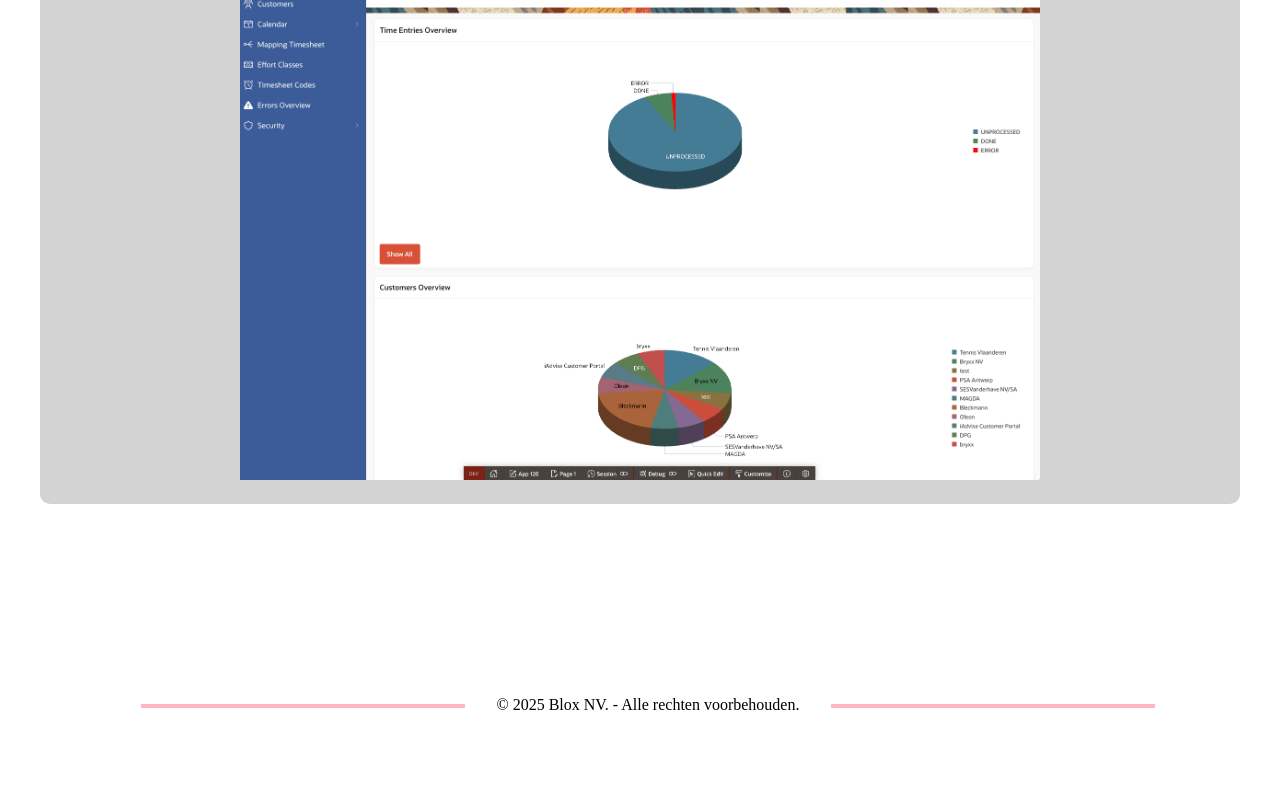
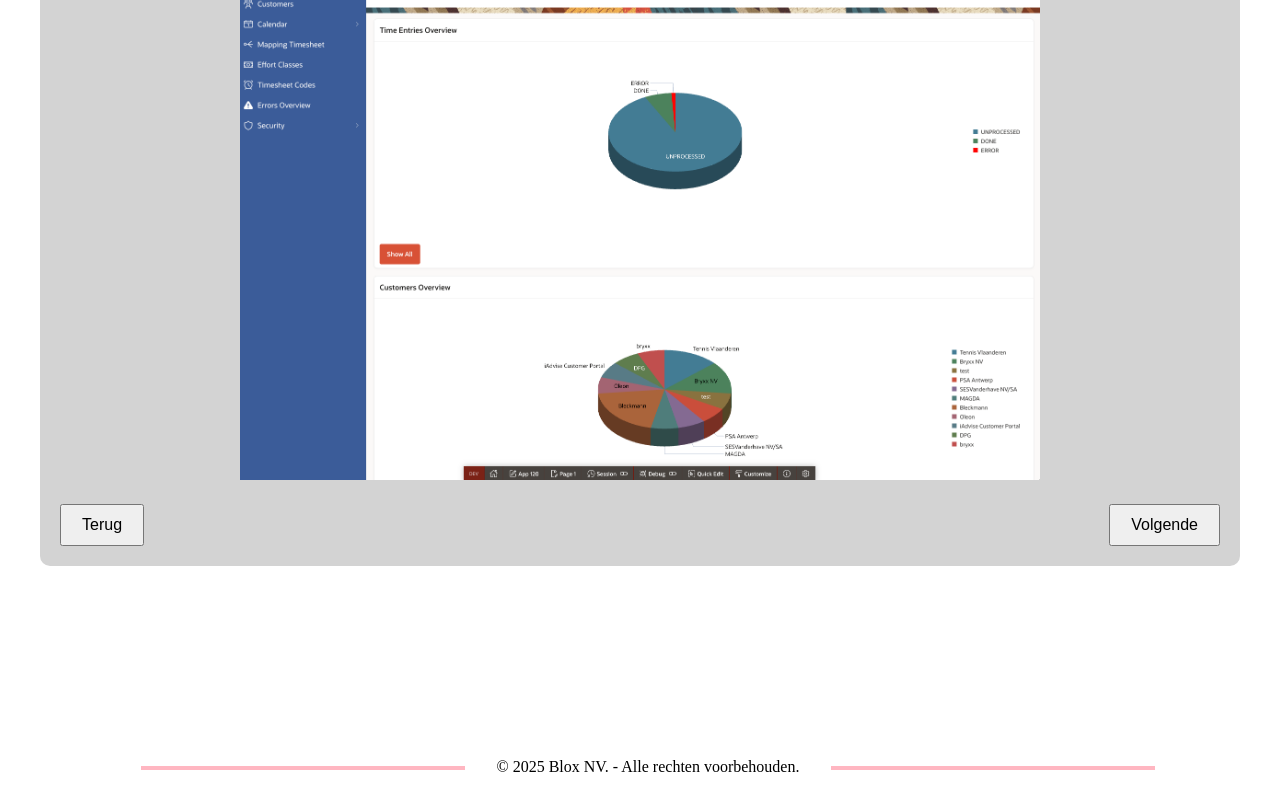
Before and after one commit to DenzelAP/Blogpost, a Next.js app: page /blogs/week-1 in a window 1280 px wide. Shown: the part 569-1369 px from the top of the page. Before the commit the page ends 1307 px from the top, so only its background shows below. Built offline with nearby package versions, Linux system fonts and the light colour scheme.

Commit message:
extra styling enhancements

```diff
--- a/src/pages/blogs/[id].tsx
+++ b/src/pages/blogs/[id].tsx
@@ -24,6 +24,20 @@ const BlogPage = () => {
     return () => clearInterval(interval); // Cleanup interval on component unmount
   }, [images.length]);
 
+  const handleNext = () => {
+    const nextId = parseInt(id as string) + 1;
+    if (nextId <= 16) {
+      router.push(`/blogs/${nextId}`);
+    }
+  };
+
+  const handlePrevious = () => {
+    const prevId = parseInt(id as string) - 1;
+    if (prevId >= 1) {
+      router.push(`/blogs/${prevId}`);
+    }
+  };
+
   if (!blog) {
     return <p>Blog niet gevonden!</p>;
   }
@@ -42,6 +56,22 @@ const BlogPage = () => {
             className={styles.blogImage}
           />
         </div>
+        <div className={styles.navigationButtons}>
+          <button
+            onClick={handlePrevious}
+            disabled={parseInt(id as string) === 1}
+            className={styles.navButton}
+          >
+            Terug
+          </button>
+          <button
+            onClick={handleNext}
+            disabled={parseInt(id as string) === 16}
+            className={styles.navButton}
+          >
+            Volgende
+          </button>
+        </div>
       </div>
     </div>
   );
--- a/src/styles/BlogPage.module.css
+++ b/src/styles/BlogPage.module.css
@@ -34,3 +34,20 @@
   margin-top: 20px;
   text-align: center;
 }
+
+.navigationButtons {
+  display: flex;
+  justify-content: space-between;
+  margin-top: 20px;
+}
+
+.navButton {
+  padding: 10px 20px;
+  font-size: 16px;
+  cursor: pointer;
+}
+
+.navButton:disabled {
+  background-color: #ccc;
+  cursor: not-allowed;
+}
```
